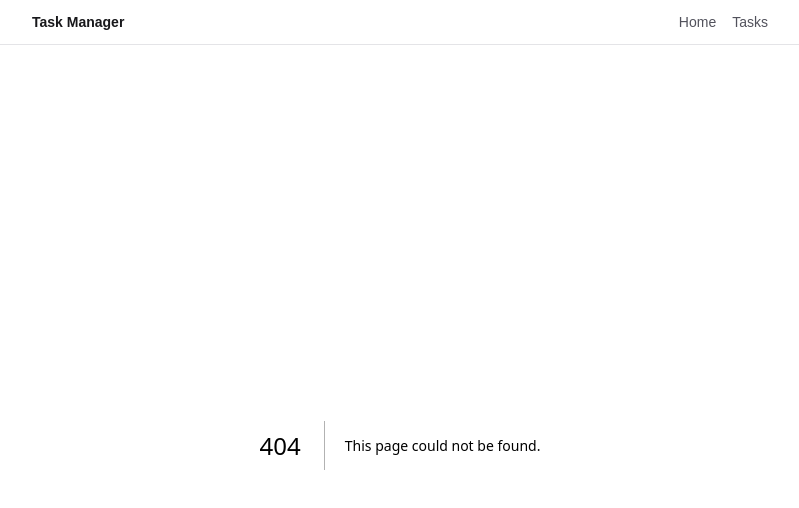
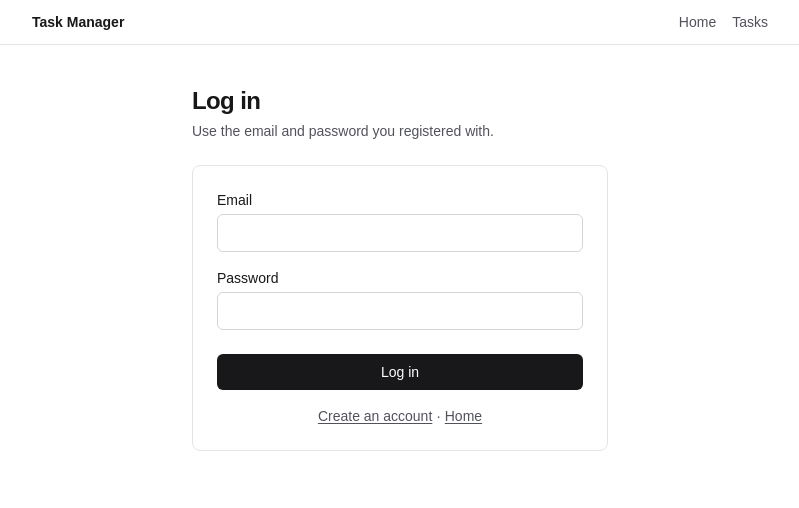
Before and after one commit to holokiva/nextjsfinalproject, a Next.js app: page /login in a window 1280 px wide. Before the commit this address had no page. Shown: the top 508 px of the page, without its empty margins (240-1039 px from the left). Built offline with nearby package versions, Linux system fonts and the light colour scheme.

Commit message:
login form

```diff
--- /dev/null
+++ b/src/app/login/LoginForm.tsx
@@ -0,0 +1,119 @@
+"use client";
+
+import Link from "next/link";
+import { useRouter, useSearchParams } from "next/navigation";
+import { signIn } from "next-auth/react";
+import { useState } from "react";
+
+function safeCallbackUrl(raw: string | null): string {
+  if (!raw || !raw.startsWith("/") || raw.startsWith("//")) return "/tasks";
+  return raw;
+}
+
+export function LoginForm() {
+  const router = useRouter();
+  const searchParams = useSearchParams();
+  const registered = searchParams.get("registered") === "1";
+  const callbackUrl = safeCallbackUrl(searchParams.get("callbackUrl"));
+
+  const [error, setError] = useState<string | null>(null);
+  const [loading, setLoading] = useState(false);
+
+  async function handleSubmit(e: React.FormEvent<HTMLFormElement>) {
+    e.preventDefault();
+    setError(null);
+    const form = e.currentTarget;
+    const formData = new FormData(form);
+    const email = formData.get("email");
+    const password = formData.get("password");
+    if (typeof email !== "string" || typeof password !== "string") {
+      setError("Please fill in all fields.");
+      return;
+    }
+
+    setLoading(true);
+    const res = await signIn("credentials", {
+      email: email.trim().toLowerCase(),
+      password,
+      redirect: false,
+    });
+    setLoading(false);
+
+    if (res?.error) {
+      setError("Invalid email or password.");
+      return;
+    }
+
+    if (res?.ok) {
+      router.push(callbackUrl);
+      router.refresh();
+    }
+  }
+
+  return (
+    <form
+      onSubmit={handleSubmit}
+      className="flex flex-col gap-4 rounded-lg border border-zinc-200 bg-white p-6 dark:border-zinc-800 dark:bg-zinc-900"
+    >
+      {registered ? (
+        <p className="text-sm text-green-700 dark:text-green-400">
+          Account created. You can log in below.
+        </p>
+      ) : null}
+
+      {error ? (
+        <p className="text-sm text-red-600 dark:text-red-400" role="alert">
+          {error}
+        </p>
+      ) : null}
+
+      <div className="flex flex-col gap-1">
+        <label htmlFor="email" className="text-sm font-medium">
+          Email
+        </label>
+        <input
+          id="email"
+          name="email"
+          type="email"
+          required
+          autoComplete="email"
+          disabled={loading}
+          className="rounded-md border border-zinc-300 bg-white px-3 py-2 text-sm disabled:opacity-60 dark:border-zinc-600 dark:bg-zinc-950"
+        />
+      </div>
+
+      <div className="flex flex-col gap-1">
+        <label htmlFor="password" className="text-sm font-medium">
+          Password
+        </label>
+        <input
+          id="password"
+          name="password"
+          type="password"
+          required
+          autoComplete="current-password"
+          disabled={loading}
+          className="rounded-md border border-zinc-300 bg-white px-3 py-2 text-sm disabled:opacity-60 dark:border-zinc-600 dark:bg-zinc-950"
+        />
+      </div>
+
+      <button
+        type="submit"
+        disabled={loading}
+        className="mt-2 w-full rounded-md bg-zinc-900 px-3 py-2 text-sm font-medium text-white disabled:opacity-60 dark:bg-zinc-100 dark:text-zinc-900"
+      >
+        {loading ? "Signing in…" : "Log in"}
+      </button>
+
+      <p className="text-center text-sm text-zinc-600 dark:text-zinc-400">
+        <Link href="/register" className="underline underline-offset-2">
+          Create an account
+        </Link>
+        {" · "}
+        <Link href="/" className="underline underline-offset-2">
+          Home
+        </Link>
+      </p>
+    </form>
+  );
+}
--- /dev/null
+++ b/src/app/login/page.tsx
@@ -0,0 +1,18 @@
+import { Suspense } from "react";
+import { LoginForm } from "./LoginForm";
+
+export default function LoginPage() {
+  return (
+    <main className="mx-auto flex w-full max-w-md flex-1 flex-col gap-6 px-4 py-10">
+      <div>
+        <h1 className="text-2xl font-semibold tracking-tight">Log in</h1>
+        <p className="mt-1 text-sm text-zinc-600 dark:text-zinc-400">
+          Use the email and password you registered with.
+        </p>
+      </div>
+      <Suspense fallback={<p className="text-sm text-zinc-500">Loading…</p>}>
+        <LoginForm />
+      </Suspense>
+    </main>
+  );
+}
```
